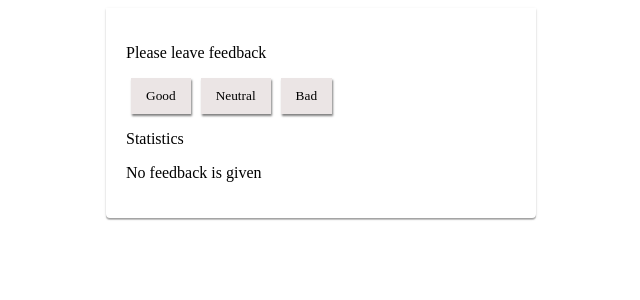
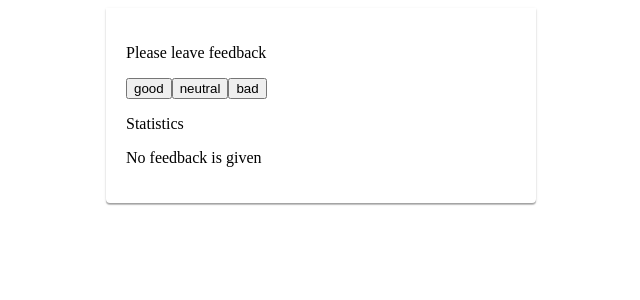
Before and after one commit to AndrL2311/goit-react-hw-02-feedback, a React (Create React App) app: page / in a window 1280 px wide. Shown: the top 300 px of the page, without its empty margins (319-959 px from the left). Built offline with nearby package versions, Linux system fonts and the light colour scheme; the HTML template or start-up script is replaced by a standard one.

Commit message:
Рефакторинг
Вынеси блок кнопок в компонент <FeedbackOptions options={} onLeaveFeedback={}>

```diff
--- a/src/components/Feedback/Feedback.jsx
+++ b/src/components/Feedback/Feedback.jsx
@@ -1,6 +1,7 @@
 import React from 'react';
 import Statistics from '../Statistics/Statistics';
 import Notification from '../Notification/Notification';
+import FeedbackOptions from '../FeedbackOptions/FeedbackOptions';
 import s from './Feedback.module.css';
 
 class Feedback extends React.Component {
@@ -44,10 +45,14 @@ class Feedback extends React.Component {
   }
 
   render() {
+    //Преобразуем ключи объекта в масив
+    const options = Object.keys(this.state);
+
     return (
       <div className={s.container}>
         <p className="title">Please leave feedback</p>
-        <div className={s.controls}>
+        <FeedbackOptions options={options} onLeaveFeedback={this.onClickGood} />
+        {/* <div className={s.controls}>
           <button className={s.button} type="button" onClick={this.onClickGood}>
             Good
           </button>
@@ -61,7 +66,7 @@ class Feedback extends React.Component {
           <button className={s.button} type="button" onClick={this.onClickBad}>
             Bad
           </button>
-        </div>
+        </div> */}
         <p className="title">Statistics</p>
         {this.countTotalFeedback() > 0 ? (
           <Statistics
--- a/src/components/FeedbackOptions/FeedbackOptions.jsx
+++ b/src/components/FeedbackOptions/FeedbackOptions.jsx
@@ -3,15 +3,16 @@ import s from './FeedbackOptions.module.css';
 function FeedbackOptions({ options, onLeaveFeedback }) {
   return (
     <div className={s.controls}>
-      <button className={s.button} type="button" onClick={this.onClickGood}>
-        Good
-      </button>
-      <button className={s.button} type="button" onClick={this.onClickNeutral}>
-        Neutral
-      </button>
-      <button className={s.button} type="button" onClick={this.onClickBad}>
-        Bad
-      </button>
+      {options.map(option => (
+        <button
+          className={s.button}
+          key={option}
+          type="button"
+          onClick={onLeaveFeedback}
+        >
+          {option}
+        </button>
+      ))}
     </div>
   );
 }
```
